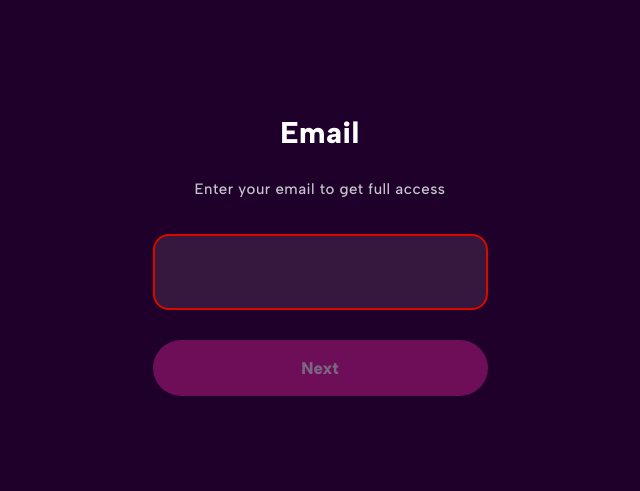
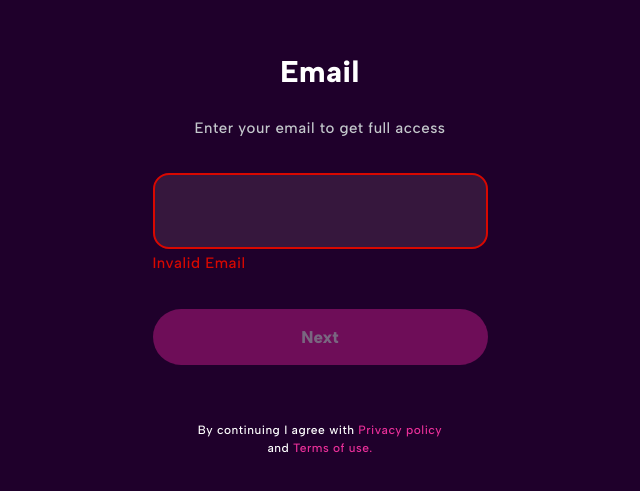
Before and after one commit to NNaumenko83/quiz-test-task, a React (Vite) app: page /email in a window 1280 px wide. Shown: the part 145-636 px from the top of the page, without its empty margins (320-960 px from the left). Built offline with nearby package versions, Linux system fonts and the light colour scheme.

Commit message:
UPD" LoadingPage

```diff
--- a/src/components/EmailForm/EmailForm.styled.ts
+++ b/src/components/EmailForm/EmailForm.styled.ts
@@ -33,6 +33,7 @@ export const ErrorWrapper = styled.div`
     color: #d90800;
     font-family: 'AlbertSans-Medium';
     font-size: 15px;
+    margin-bottom: 1.875rem;
 
     line-height: 1.46;
 `
--- a/src/components/EmailForm/EmailForm.tsx
+++ b/src/components/EmailForm/EmailForm.tsx
@@ -5,12 +5,14 @@ import { getQuizFromLocalStorage } from '../../helpers/getQuizFromLocalStorage'
 import { ErrorWrapper, StyledForm, StyledInput } from './EmailForm.styled'
 import ErrorMessage from '../ErrorMessage/ErrorMessage'
 import { Button } from '../Button/Button'
+import { useTranslation } from 'react-i18next'
 
 const EmailForm = () => {
     const [email, setEmail] = useState('')
     const [isValid, setIsValid] = useState(false)
     const navigate = useNavigate()
     const quiz = getQuizFromLocalStorage()
+    const { t } = useTranslation()
 
     const handleChange: React.ChangeEventHandler<HTMLInputElement> = e => {
         setEmail(e.target.value)
@@ -43,13 +45,13 @@ const EmailForm = () => {
                     />
                 </label>
                 <ErrorWrapper>
-                    {!isValid && email.length > 1 && (
-                        <ErrorMessage>Invalid email</ErrorMessage>
+                    {!isValid && (
+                        <ErrorMessage>{t('invalid_email')}</ErrorMessage>
                     )}
                 </ErrorWrapper>
 
                 <Button type="submit" disabled={!isValid}>
-                    Next
+                    {t('next')}
                 </Button>
             </StyledForm>
         </>
--- a/src/components/FavoriteTopicsForm/FavoriteTopicsForm.tsx
+++ b/src/components/FavoriteTopicsForm/FavoriteTopicsForm.tsx
@@ -108,7 +108,7 @@ const FavoriteTopicsForm = ({ loading }: FavoriteTopicsFormProps) => {
                     selectedTopics.length === 0 || selectedTopics.length > 3
                 }
             >
-                Next
+                {t('next')}
             </Button>
         </form>
     )
--- a/src/components/HatesForm/HatesForm.tsx
+++ b/src/components/HatesForm/HatesForm.tsx
@@ -76,7 +76,7 @@ const HatesForm = () => {
                 onClick={handleSubmit}
                 disabled={selectedHates.length === 0}
             >
-                Next
+                {t('next')}
             </Button>
         </Form>
     )
--- a/src/i18n/de/translation.ts
+++ b/src/i18n/de/translation.ts
@@ -41,8 +41,7 @@ export const de = {
     enter_your_email_to_get_full_access:
         'Geben Sie Ihre E-Mail-Adresse ein, um vollen Zugriff zu erhalten',
     your_email: 'Deine E-Mail',
-    by_continuing_i_agree_with_and_:
-        'Indem ich fortfahre, stimme ich der Datenschutzrichtlinie zu',
+    by_continuing_i_agree_with: 'Indem ich fortfahre, stimme ich dem zu',
     privacy_policy: 'Datenschutz-Bestimmungen',
     and: 'und',
     terms_of_use: 'Nutzungsbedingungen',
@@ -51,4 +50,5 @@ export const de = {
         'für die Unterstützung und das Bestehen des Quiz',
     download_my_answers: 'Meine Antworten herunterladen',
     retake_quiz: 'Quiz erneut machen',
+    invalid_email: 'Ungültige E-Mail',
 }
--- a/src/i18n/en/translation.ts
+++ b/src/i18n/en/translation.ts
@@ -40,7 +40,7 @@ export const en = {
     email: 'Email',
     enter_your_email_to_get_full_access: 'Enter your email to get full access',
     your_email: 'Your email',
-    by_continuing_i_agree_with_and_: 'By continuing I agree with Privacy',
+    by_continuing_i_agree_with: 'By continuing I agree with',
     privacy_policy: 'Privacy policy',
     and: 'and',
     terms_of_use: 'Terms of use',
@@ -48,4 +48,5 @@ export const en = {
     for_supporting_us_and_passing_quiz: 'for supporting us and passing quiz',
     download_my_answers: 'Download my answers',
     retake_quiz: 'Retake quiz',
+    invalid_email: 'Invalid Email',
 }
--- a/src/i18n/es/translation.ts
+++ b/src/i18n/es/translation.ts
@@ -39,8 +39,7 @@ export const es = {
     enter_your_email_to_get_full_access:
         'Ingresa tu correo electrónico para obtener acceso completo',
     your_email: 'Tu correo electrónico',
-    by_continuing_i_agree_with_and_:
-        'Al continuar, acepto la Política de privacidad',
+    by_continuing_i_agree_with: 'Al continuar, acepto la',
     privacy_policy: 'Política de privacidad',
     and: 'y',
     terms_of_use: 'Términos de uso',
@@ -48,4 +47,5 @@ export const es = {
     for_supporting_us_and_passing_quiz: 'por apoyarnos y pasar la prueba',
     download_my_answers: 'Descargar mis respuestas',
     retake_quiz: 'Volver a hacer la prueba',
+    invalid_email: 'Email inválido',
 }
--- a/src/i18n/fr/translation.ts
+++ b/src/i18n/fr/translation.ts
@@ -42,8 +42,7 @@ export const fr = {
     enter_your_email_to_get_full_access:
         'Entrez votre adresse e-mail pour obtenir un accès complet',
     your_email: 'Votre adresse e-mail',
-    by_continuing_i_agree_with_and_:
-        "En continuant, j'accepte la Politique de confidentialité",
+    by_continuing_i_agree_with: "En continuant, j'accepte la",
     privacy_policy: 'Politique de confidentialité',
     and: 'et',
     terms_of_use: "Conditions d'utilisation",
@@ -52,4 +51,5 @@ export const fr = {
         'pour votre soutien et avoir passé le quiz',
     download_my_answers: 'Télécharger mes réponses',
     retake_quiz: 'Refaire le quiz',
+    invalid_email: 'Email invalide',
 }
--- a/src/pages/Email/Email.styled.ts
+++ b/src/pages/Email/Email.styled.ts
@@ -14,3 +14,23 @@ export const Text = styled.p`
     line-height: 1.83;
     letter-spacing: 0%;
 `
+
+export const AgreementText = styled.p`
+    font-family: 'AlbertSans-Medium';
+    font-size: 12px;
+    color: #ffffff;
+    margin-top: 56px;
+
+    line-height: 18px;
+    letter-spacing: 0%;
+    text-align: center;
+`
+
+export const InfoLink = styled.a`
+    color: #eb2f9a;
+    transition: color 250ms linear;
+
+    &:hover {
+        color: #ff5bf4;
+    }
+`
--- a/src/pages/Email/Email.tsx
+++ b/src/pages/Email/Email.tsx
@@ -3,16 +3,23 @@ import EmailForm from '../../components/EmailForm/EmailForm'
 import Main from '../../components/Main/Main'
 import Title from '../../components/Title/Title'
 
-import { EmailContainer, Text } from './Email.styled'
+import { AgreementText, EmailContainer, InfoLink, Text } from './Email.styled'
 
 const Email = () => {
     const { t } = useTranslation()
     return (
         <Main>
             <EmailContainer>
-                <Title>Email</Title>
+                <Title>{t('email')}</Title>
                 <Text>{t('enter_your_email_to_get_full_access')}</Text>
                 <EmailForm />
+                <AgreementText>
+                    {t('by_continuing_i_agree_with')}
+                    <InfoLink href="#"> {t('privacy_policy')} </InfoLink>
+                    <br />
+                    {t('and')}
+                    <InfoLink href="#"> {t('terms_of_use')}.</InfoLink>
+                </AgreementText>
             </EmailContainer>
         </Main>
     )
--- a/src/pages/PageFive/PageFive.tsx
+++ b/src/pages/PageFive/PageFive.tsx
@@ -21,7 +21,7 @@ const PageFive = () => {
             setTimeout(() => {
                 setLoading(false)
                 setRedirect(true)
-            }, 5500)
+            }, 5005)
         }
     }, [loading])
 
```
Also changed, not shown: src/pages/PageOne/Home.tsx (added, +18 -0 lines).
